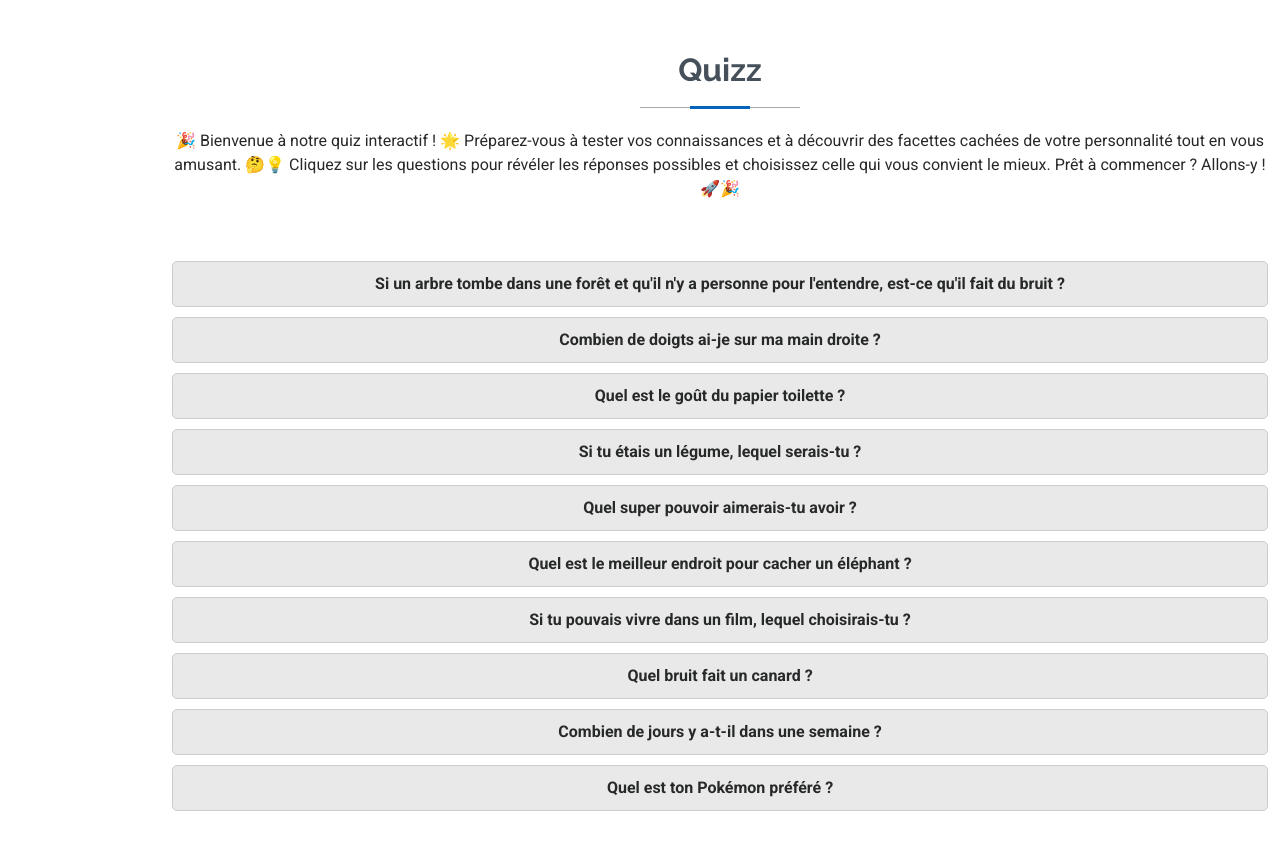
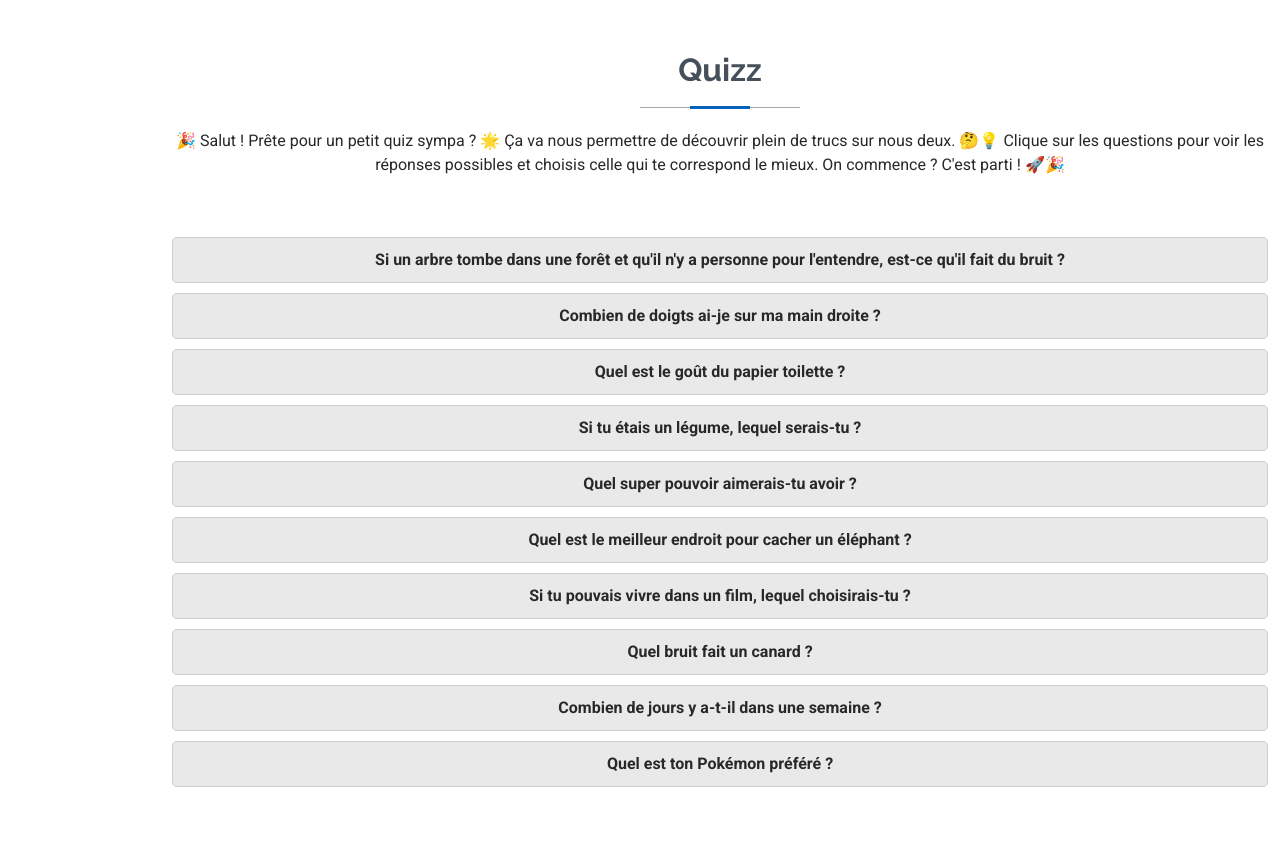
Before and after one commit to CascadeurCasual/deliriumquotidien, a plain HTML site: page index.html in a window 1280 px wide. Shown: the part 1600-2449 px from the top of the page. Drawn offline with nearby package versions, Linux system fonts and the light colour scheme; animation ran at ten frames a second.

Commit message:
Update index.html

```diff
--- a/index.html
+++ b/index.html
@@ -259,7 +259,8 @@
 
  <div class="container section-title" data-aos="fade-up">
         <h2>Quizz</h2>
-        <p>🎉 Bienvenue à notre quiz interactif ! 🌟 Préparez-vous à tester vos connaissances et à découvrir des facettes cachées de votre personnalité tout en vous amusant. 🤔💡 Cliquez sur les questions pour révéler les réponses possibles et choisissez celle qui vous convient le mieux. Prêt à commencer ? Allons-y ! 🚀🎉</p>
+        <p>🎉 Salut ! Prête pour un petit quiz sympa ? 🌟 Ça va nous permettre de découvrir plein de trucs sur nous deux. 🤔💡 Clique sur les questions pour voir les réponses possibles et choisis celle qui te correspond le mieux. On commence ? C'est parti ! 🚀🎉</p>
+
       </div><!-- End Section Title -->
 
        <div class="container section-title" data-aos="fade-up">
```
